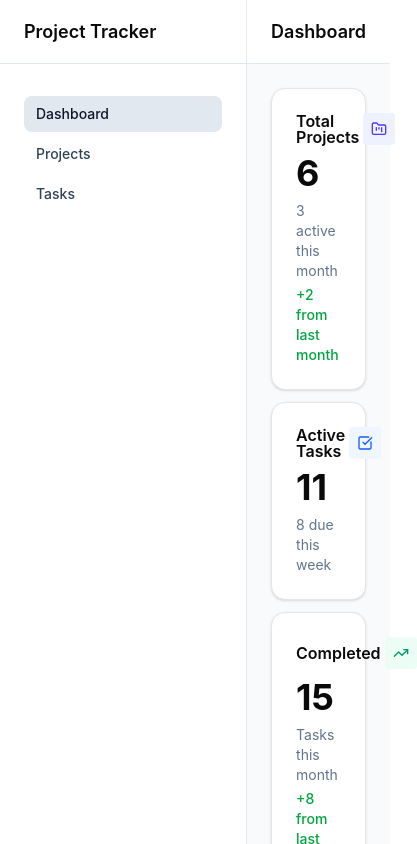
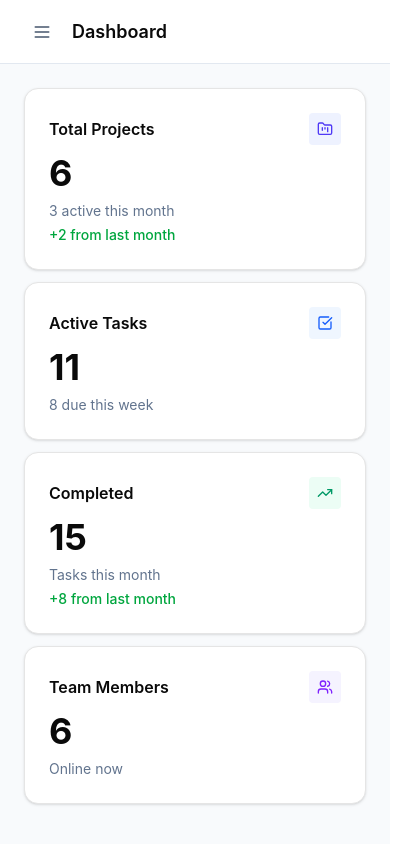
Before and after one commit to moaborg99/project-tracker, a Vue app: page / in a window 390 px wide. Shown: the top 844 px of the page, 417 px wide, since content can reach past the window. Built offline with nearby package versions, Linux system fonts and the light colour scheme; the HTML template or start-up script is replaced by a standard one.

Commit message:
feat: add dashboard stats and mobile sidebar navigation

```diff
--- a/src/components/app/AppSidebar.vue
+++ b/src/components/app/AppSidebar.vue
@@ -1,17 +1,30 @@
 <script setup lang="ts">
 import { RouterLink } from 'vue-router'
+import { X } from '@lucide/vue'
 
 const navItems = [
   { name: 'Dashboard', path: '/' },
   { name: 'Projects', path: '/projects' },
   { name: 'Tasks', path: '/tasks' },
 ]
+
+const emit = defineEmits<{
+  closeSidebar: []
+}>()
 </script>
 
 <template>
   <aside class="min-h-screen w-64 border-r border-slate-200 bg-white">
-    <div class="flex h-16 items-center border-b border-slate-200 px-6 mb-6">
+    <div class="flex h-16 items-center justify-between border-b border-slate-200 px-6 mb-6">
       <span class="text-lg font-semibold">Project Tracker</span>
+
+      <button
+        type="button"
+        class="rounded-md p-2 text-slate-500 hover:bg-slate-100 lg:hidden"
+        @click="emit('closeSidebar')"
+      >
+        <X class="h-5 w-5" />
+      </button>
     </div>
 
     <nav class="flex flex-col py-2 px-6">
--- a/src/components/app/AppTopbar.vue
+++ b/src/components/app/AppTopbar.vue
@@ -1,11 +1,28 @@
 <script setup lang="ts">
 import { useRoute } from 'vue-router'
+import { Menu } from '@lucide/vue'
+
 const route = useRoute()
+
+const emit = defineEmits<{
+  openSidebar: []
+}>()
 </script>
 
 <template>
   <header class="flex h-16 items-center justify-between border-b border-slate-200 bg-white px-6">
-    <h1 class="text-lg font-semibold">{{ route.meta.title }}</h1>
+    <div class="flex items-center gap-3">
+      <button
+        type="button"
+        class="rounded-md p-2 text-slate-600 hover:bg-slate-100 hover:text-slate-900 lg:hidden"
+        aria-label="Open sidebar"
+        @click="emit('openSidebar')"
+      >
+        <Menu class="h-5 w-5" />
+      </button>
+
+      <h1 class="text-lg font-semibold">{{ route.meta.title }}</h1>
+    </div>
 
     <div>
       <!-- actions later -->
--- a/src/layouts/AppLayout.vue
+++ b/src/layouts/AppLayout.vue
@@ -1,16 +1,37 @@
 <script setup lang="ts">
+import { ref } from 'vue'
 import { RouterView } from 'vue-router'
 import AppSidebar from '@/components/app/AppSidebar.vue'
 import AppTopbar from '@/components/app/AppTopbar.vue'
+
+const isSidebarOpen = ref(false)
+
+const openSidebar = () => {
+  isSidebarOpen.value = true
+}
+
+const closeSidebar = () => {
+  isSidebarOpen.value = false
+}
 </script>
 
 <template>
   <div class="min-h-screen bg-slate-50">
     <div class="flex min-h-screen">
-      <AppSidebar />
+      <div class="hidden lg:block">
+        <AppSidebar />
+      </div>
+
+      <div v-if="isSidebarOpen" class="fixed inset-0 z-50 lg:hidden">
+        <div class="absolute inset-0 bg-black/40" @click="closeSidebar" />
+
+        <div class="relative h-full w-64 bg-white">
+          <AppSidebar @close-sidebar="closeSidebar" />
+        </div>
+      </div>
 
       <div class="flex min-h-screen flex-1 flex-col">
-        <AppTopbar />
+        <AppTopbar @open-sidebar="openSidebar" />
 
         <main class="flex-1 p-6">
           <RouterView />
```
